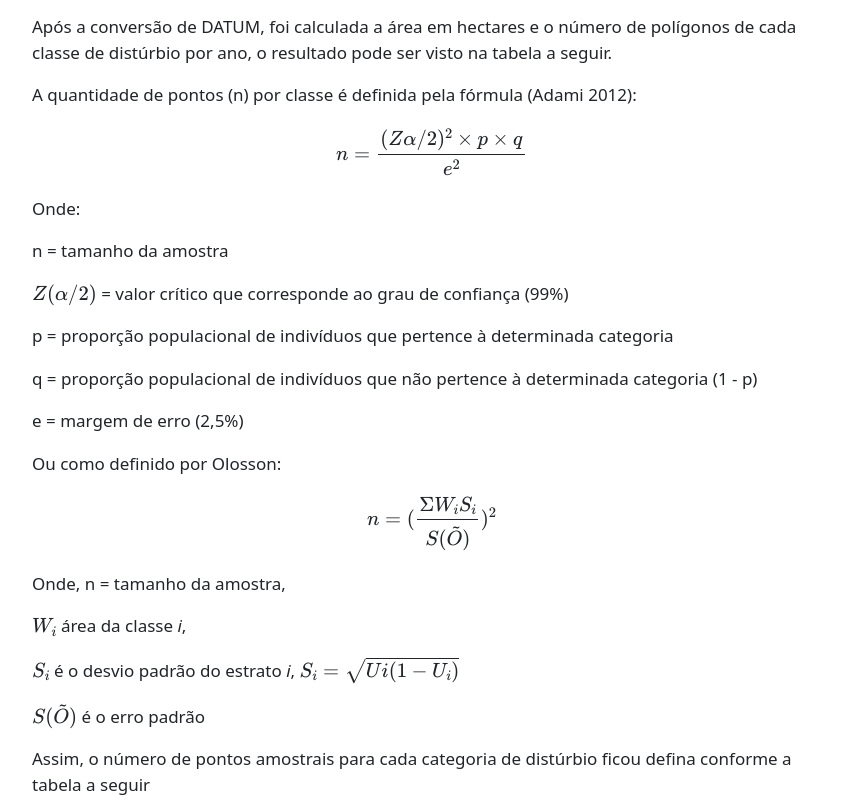
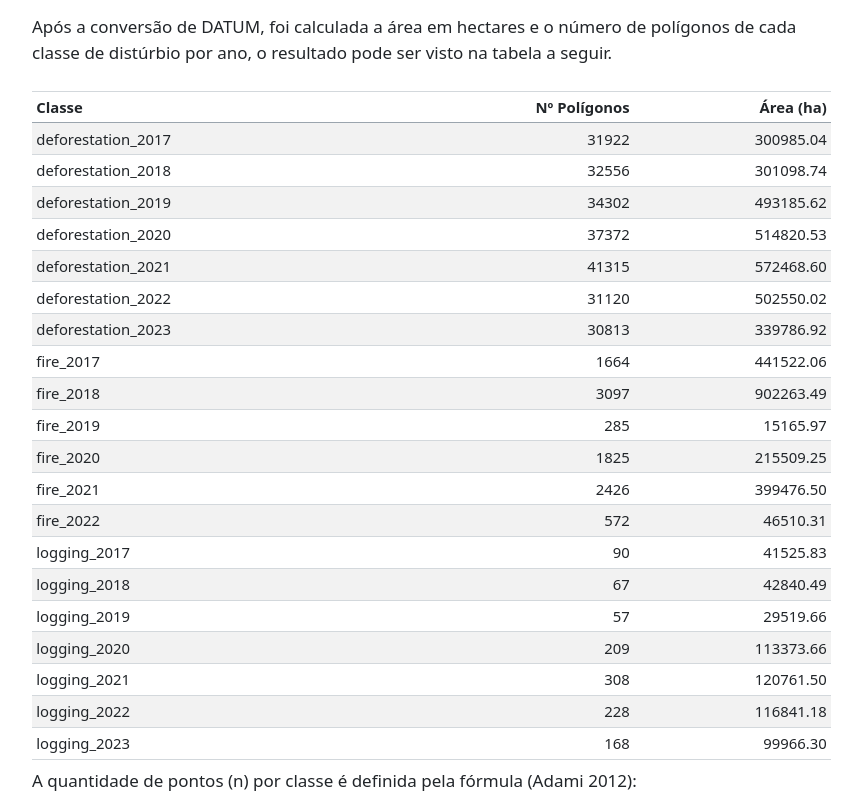
Before and after one commit to cadubio/ecodatageo, a plain HTML site: page produto2/produto2.html in a window 1280 px wide. Shown: the part 1805-2605 px from the top of the page, without its empty margins (136-998 px from the left). Drawn offline with nearby package versions, Linux system fonts and the light colour scheme.

Commit message:
Remove eval from shapefiles R chunks

```diff
--- a/produto2/produto2.html
+++ b/produto2/produto2.html
@@ -245,6 +245,121 @@ window.Quarto = {
 <span id="cb2-12"><a href="#cb2-12" aria-hidden="true" tabindex="-1"></a>  purrr<span class="sc">::</span><span class="fu">list_rbind</span>(<span class="at">names_to =</span> <span class="st">"classe"</span>) </span></code><button title="Copiar para a área de transferência" class="code-copy-button"><i class="bi"></i></button></pre></div>
 </div>
 <p>Após a conversão de DATUM, foi calculada a área em hectares e o número de polígonos de cada classe de distúrbio por ano, o resultado pode ser visto na tabela a seguir.</p>
+<div class="cell">
+<div class="cell-output-display">
+<table class="caption-top table table-sm table-striped small">
+<thead>
+<tr class="header">
+<th style="text-align: left;">Classe</th>
+<th style="text-align: right;">Nº Polígonos</th>
+<th style="text-align: right;">Área (ha)</th>
+</tr>
+</thead>
+<tbody>
+<tr class="odd">
+<td style="text-align: left;">deforestation_2017</td>
+<td style="text-align: right;">31922</td>
+<td style="text-align: right;">300985.04</td>
+</tr>
+<tr class="even">
+<td style="text-align: left;">deforestation_2018</td>
+<td style="text-align: right;">32556</td>
+<td style="text-align: right;">301098.74</td>
+</tr>
+<tr class="odd">
+<td style="text-align: left;">deforestation_2019</td>
+<td style="text-align: right;">34302</td>
+<td style="text-align: right;">493185.62</td>
+</tr>
+<tr class="even">
+<td style="text-align: left;">deforestation_2020</td>
+<td style="text-align: right;">37372</td>
+<td style="text-align: right;">514820.53</td>
+</tr>
+<tr class="odd">
+<td style="text-align: left;">deforestation_2021</td>
+<td style="text-align: right;">41315</td>
+<td style="text-align: right;">572468.60</td>
+</tr>
+<tr class="even">
+<td style="text-align: left;">deforestation_2022</td>
+<td style="text-align: right;">31120</td>
+<td style="text-align: right;">502550.02</td>
+</tr>
+<tr class="odd">
+<td style="text-align: left;">deforestation_2023</td>
+<td style="text-align: right;">30813</td>
+<td style="text-align: right;">339786.92</td>
+</tr>
+<tr class="even">
+<td style="text-align: left;">fire_2017</td>
+<td style="text-align: right;">1664</td>
+<td style="text-align: right;">441522.06</td>
+</tr>
+<tr class="odd">
+<td style="text-align: left;">fire_2018</td>
+<td style="text-align: right;">3097</td>
+<td style="text-align: right;">902263.49</td>
+</tr>
+<tr class="even">
+<td style="text-align: left;">fire_2019</td>
+<td style="text-align: right;">285</td>
+<td style="text-align: right;">15165.97</td>
+</tr>
+<tr class="odd">
+<td style="text-align: left;">fire_2020</td>
+<td style="text-align: right;">1825</td>
+<td style="text-align: right;">215509.25</td>
+</tr>
+<tr class="even">
+<td style="text-align: left;">fire_2021</td>
+<td style="text-align: right;">2426</td>
+<td style="text-align: right;">399476.50</td>
+</tr>
+<tr class="odd">
+<td style="text-align: left;">fire_2022</td>
+<td style="text-align: right;">572</td>
+<td style="text-align: right;">46510.31</td>
+</tr>
+<tr class="even">
+<td style="text-align: left;">logging_2017</td>
+<td style="text-align: right;">90</td>
+<td style="text-align: right;">41525.83</td>
+</tr>
+<tr class="odd">
+<td style="text-align: left;">logging_2018</td>
+<td style="text-align: right;">67</td>
+<td style="text-align: right;">42840.49</td>
+</tr>
+<tr class="even">
+<td style="text-align: left;">logging_2019</td>
+<td style="text-align: right;">57</td>
+<td style="text-align: right;">29519.66</td>
+</tr>
+<tr class="odd">
+<td style="text-align: left;">logging_2020</td>
+<td style="text-align: right;">209</td>
+<td style="text-align: right;">113373.66</td>
+</tr>
+<tr class="even">
+<td style="text-align: left;">logging_2021</td>
+<td style="text-align: right;">308</td>
+<td style="text-align: right;">120761.50</td>
+</tr>
+<tr class="odd">
+<td style="text-align: left;">logging_2022</td>
+<td style="text-align: right;">228</td>
+<td style="text-align: right;">116841.18</td>
+</tr>
+<tr class="even">
+<td style="text-align: left;">logging_2023</td>
+<td style="text-align: right;">168</td>
+<td style="text-align: right;">99966.30</td>
+</tr>
+</tbody>
+</table>
+</div>
+</div>
 <p>A quantidade de pontos (n) por classe é definida pela fórmula (Adami 2012):</p>
 <p><span class="math display">\[\begin{equation}
 n = \frac{(Z\alpha/2)^2 \times p \times q}{e^2}
@@ -264,6 +379,48 @@ n = (\frac{\Sigma W_{i}S_{i}}{S(\tilde{O})})^2
 <p><span class="math inline">\(S_{i}\)</span> é o desvio padrão do estrato <em>i</em>, <span class="math inline">\(S_{i} = \sqrt{U{{i}(1 - U_{i})}}\)</span></p>
 <p><span class="math inline">\(S(\tilde{O})\)</span> é o erro padrão</p>
 <p>Assim, o número de pontos amostrais para cada categoria de distúrbio ficou defina conforme a tabela a seguir</p>
+<div class="cell">
+<div class="cell-output-display">
+<table class="caption-top table table-sm table-striped small">
+<thead>
+<tr class="header">
+<th style="text-align: left;">Classe</th>
+<th style="text-align: right;">Nº Polígonos</th>
+<th style="text-align: right;">Área (ha)</th>
+<th style="text-align: right;">p</th>
+<th style="text-align: right;">q</th>
+<th style="text-align: right;">Nº Pontos</th>
+</tr>
+</thead>
+<tbody>
+<tr class="odd">
+<td style="text-align: left;">deforestation</td>
+<td style="text-align: right;">239400</td>
+<td style="text-align: right;">3024895.5</td>
+<td style="text-align: right;">0.52</td>
+<td style="text-align: right;">0.48</td>
+<td style="text-align: right;">2646.53</td>
+</tr>
+<tr class="even">
+<td style="text-align: left;">fire</td>
+<td style="text-align: right;">9869</td>
+<td style="text-align: right;">2020447.6</td>
+<td style="text-align: right;">0.35</td>
+<td style="text-align: right;">0.65</td>
+<td style="text-align: right;">2411.90</td>
+</tr>
+<tr class="odd">
+<td style="text-align: left;">logging</td>
+<td style="text-align: right;">1127</td>
+<td style="text-align: right;">564828.6</td>
+<td style="text-align: right;">0.10</td>
+<td style="text-align: right;">0.90</td>
+<td style="text-align: right;">935.23</td>
+</tr>
+</tbody>
+</table>
+</div>
+</div>
 </section>
 <section id="estatística-básica-por-classes" class="level2" data-number="3">
 <h2 data-number="3" class="anchored" data-anchor-id="estatística-básica-por-classes"><span class="header-section-number">3</span> Estatística Básica por classes</h2>
@@ -2404,7 +2561,7 @@ window.document.addEventListener("DOMContentLoaded", function (event) {
 });
 </script>
 </div> <!-- /content -->
-<script>var lightboxQuarto = GLightbox({"closeEffect":"zoom","openEffect":"zoom","selector":".lightbox","loop":false,"descPosition":"bottom"});
+<script>var lightboxQuarto = GLightbox({"closeEffect":"zoom","openEffect":"zoom","loop":false,"descPosition":"bottom","selector":".lightbox"});
 (function() {
   let previousOnload = window.onload;
   window.onload = () => {
```
